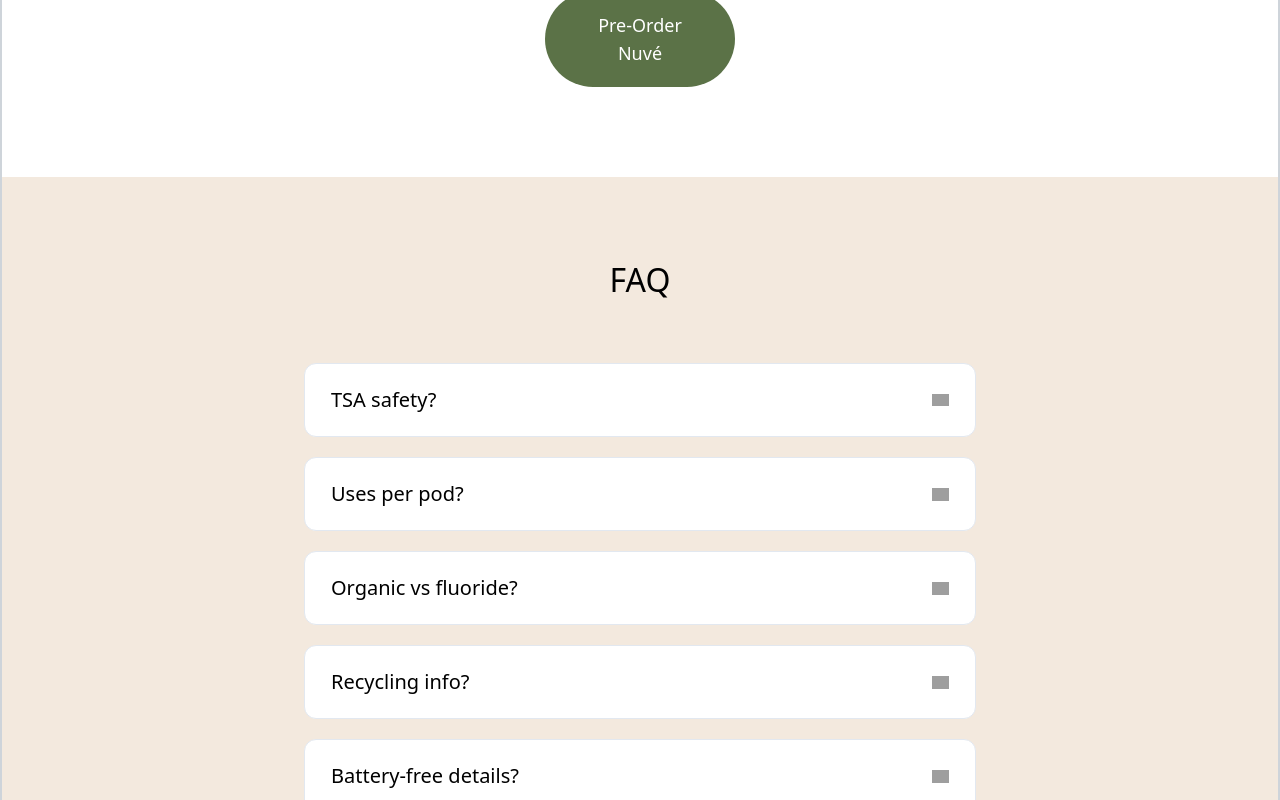
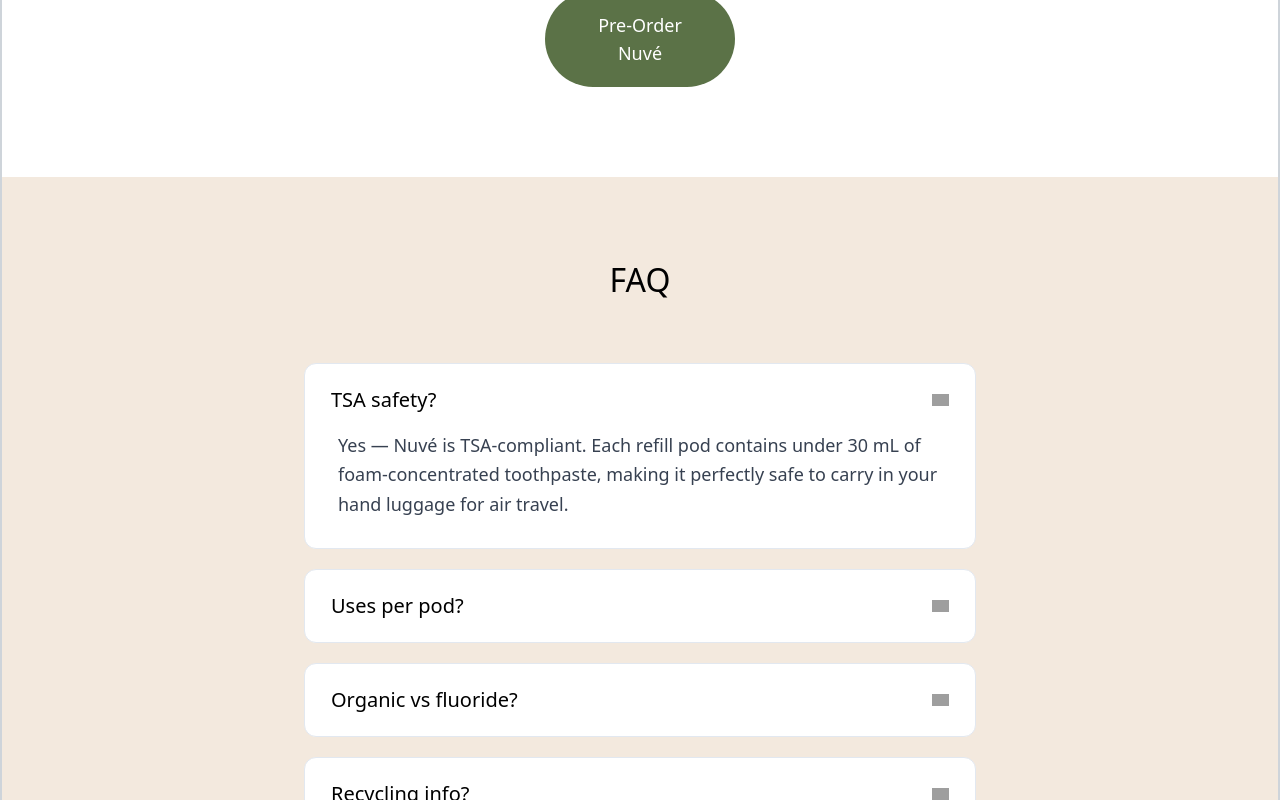
Before and after one commit to yasiruysal/render-right-ready, a React (Vite) app: page / in a window 1280 px wide. Both pictures are taken after a click on the button "TSA safety?". Shown: the part 4102-4902 px from the top of the page. Built offline with nearby package versions, Linux system fonts and the light colour scheme; grey boxes are pictures that could not be loaded.

Commit message:
Feat: Make FAQ sections openable
Implemented opening and closing functionality for FAQ items. Added content for each FAQ question.

```diff
--- a/src/components/sections/FAQSection.tsx
+++ b/src/components/sections/FAQSection.tsx
@@ -3,11 +3,12 @@ import React, { useState } from 'react';
 
 interface FAQItemProps {
   question: string;
+  answer: string;
   isOpen: boolean;
   onToggle: () => void;
 }
 
-const FAQItem: React.FC<FAQItemProps> = ({ question, isOpen, onToggle }) => (
+const FAQItem: React.FC<FAQItemProps> = ({ question, answer, isOpen, onToggle }) => (
   <div className="bg-white border border flex w-full flex-col items-stretch justify-center mt-5 px-[25px] py-[21px] rounded-xl border-solid max-md:max-w-full max-md:px-5">
     <button
       className="flex w-full items-stretch gap-5 flex-wrap justify-between px-px py-[5px] max-md:max-w-full"
@@ -25,6 +26,13 @@ const FAQItem: React.FC<FAQItemProps> = ({ question, isOpen, onToggle }) => (
         />
       </div>
     </button>
+    {isOpen && (
+      <div className="mt-4 px-2 pb-2">
+        <p className="text-gray-700 text-lg leading-relaxed whitespace-pre-line">
+          {answer}
+        </p>
+      </div>
+    )}
   </div>
 );
 
@@ -32,11 +40,26 @@ export const FAQSection: React.FC = () => {
   const [openItems, setOpenItems] = useState<Set<number>>(new Set());
 
   const faqItems = [
-    "TSA safety?",
-    "Uses per pod?",
-    "Organic vs fluoride?",
-    "Recycling info?",
-    "Battery-free details?"
+    {
+      question: "TSA safety?",
+      answer: "Yes — Nuvé is TSA-compliant. Each refill pod contains under 30 mL of foam-concentrated toothpaste, making it perfectly safe to carry in your hand luggage for air travel."
+    },
+    {
+      question: "Uses per pod?",
+      answer: "Each pod delivers approximately 50–60 uses, depending on how much foam is dispensed per brushing. That's about 2–3 weeks of daily use."
+    },
+    {
+      question: "Organic vs fluoride?",
+      answer: "We offer two formulas to match your preference:\n\nOrganic: 100% botanical ingredients, fluoride-free. Ideal for natural care.\n\nWhitening / Fresh: Balanced fluoride included for enamel strength and whitening."
+    },
+    {
+      question: "Recycling info?",
+      answer: "Our pods are made from recyclable, BPA-free plastic. You can either:\n\nDrop them in your local recycling bin (check local rules), or\n\nReturn used pods to us for closed-loop recycling via our takeback program."
+    },
+    {
+      question: "Battery-free details?",
+      answer: "Nuvé's dispensing system is battery-free and powered by a CO₂ pressure capsule integrated into each cartridge. That means fewer electronics, no charging, and a more eco-friendly footprint."
+    }
   ];
 
   const toggleItem = (index: number) => {
@@ -56,10 +79,11 @@ export const FAQSection: React.FC = () => {
           FAQ
         </h2>
         <div className="mt-[47px] max-md:max-w-full max-md:mt-10">
-          {faqItems.map((question, index) => (
+          {faqItems.map((item, index) => (
             <FAQItem
               key={index}
-              question={question}
+              question={item.question}
+              answer={item.answer}
               isOpen={openItems.has(index)}
               onToggle={() => toggleItem(index)}
             />
```
